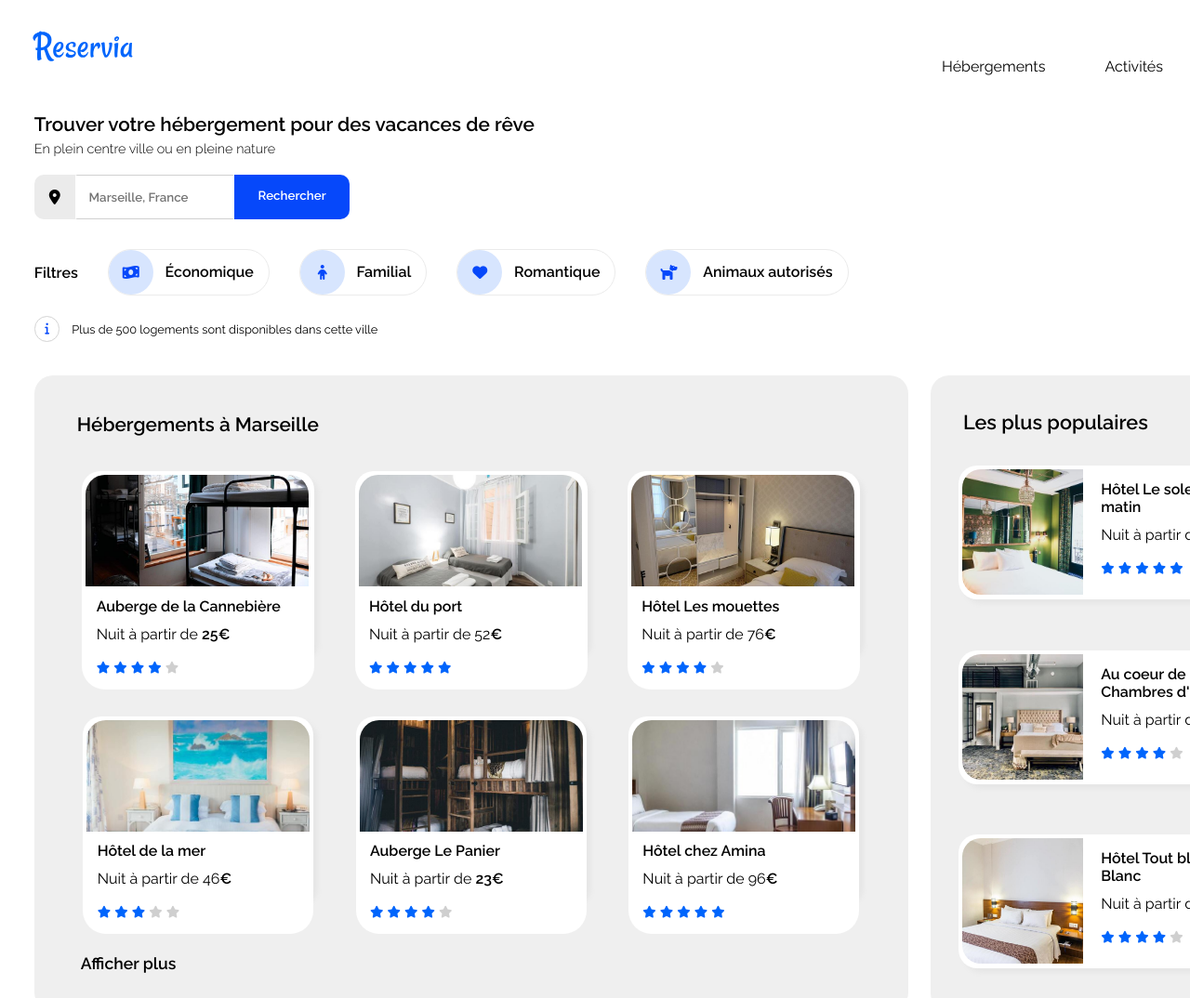
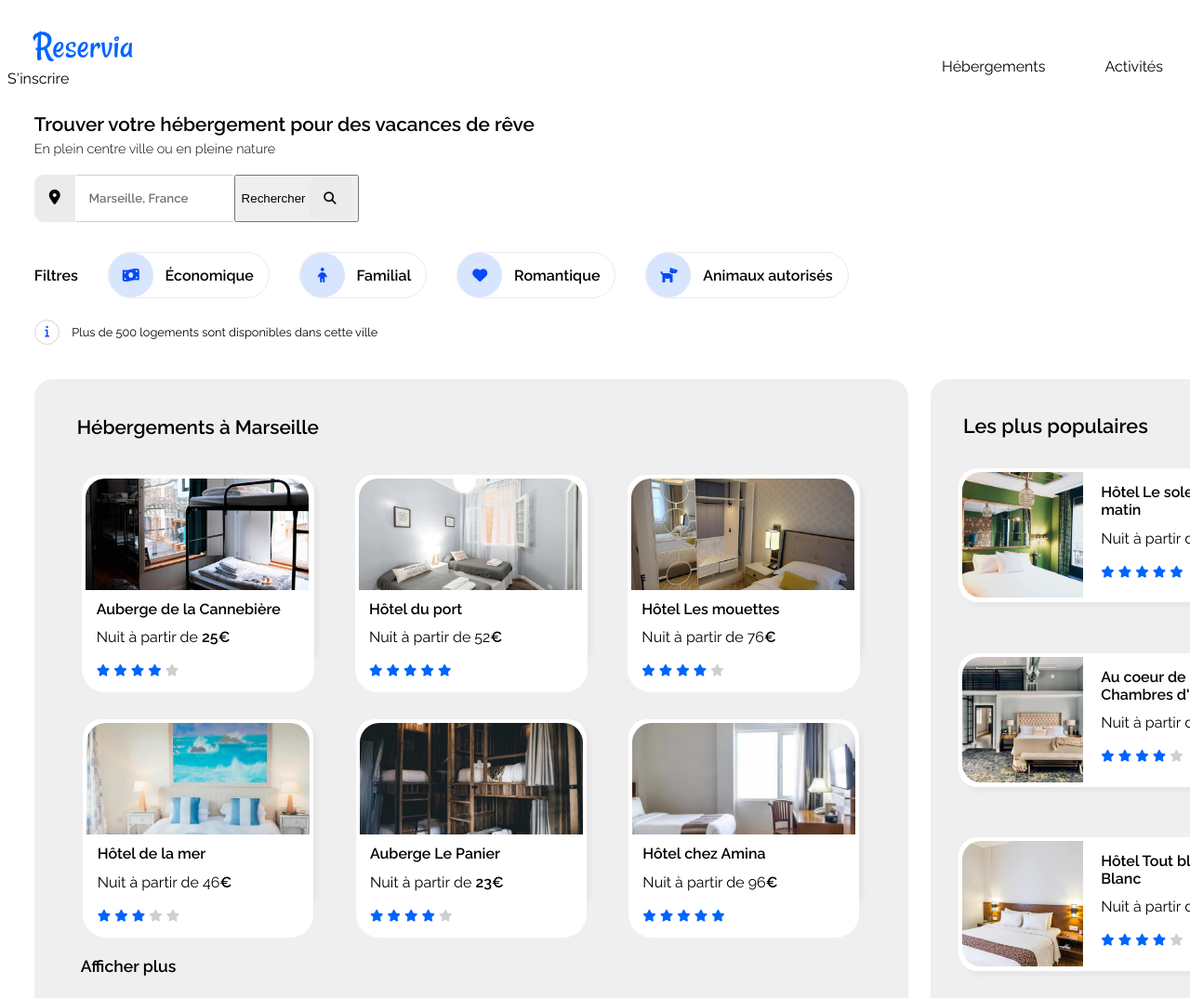
Before and after one commit to capucinemahe/reservia, a plain HTML site: page index.html in a window 1280 px wide. Shown: the top 1074 px of the page at 93% size. Drawn offline with Linux system fonts and the light colour scheme.

Commit message:
update 09.07

```diff
--- a/index.html
+++ b/index.html
@@ -22,14 +22,19 @@
         <title>Reservia</title>
 
     </head>
+
+
     <body>
 
         <!-- Header -->
 
         <header id="header">
-         <div>
+
+         <div class="logosinscrire">
            <img class="logo" src="css/images/logo/Reservia.svg" alt="logoreservia"/>
+           <div class="sinscriremq">S'inscrire</div>
        </div>
+
        <nav>
           <ul class="navigation">
             <li><a class="hebergements" href="#hebergements-et-pops">Hébergements</a></li>
@@ -56,7 +61,7 @@
         <input class="researchinput" type="search" placeholder="Marseille, France"/>
 
 
-        <button class="button" type="submit">
+        <button class="bouton" type="submit">
 
           <span>Rechercher</span>
            <i class="fas fa-search"></i>
```
